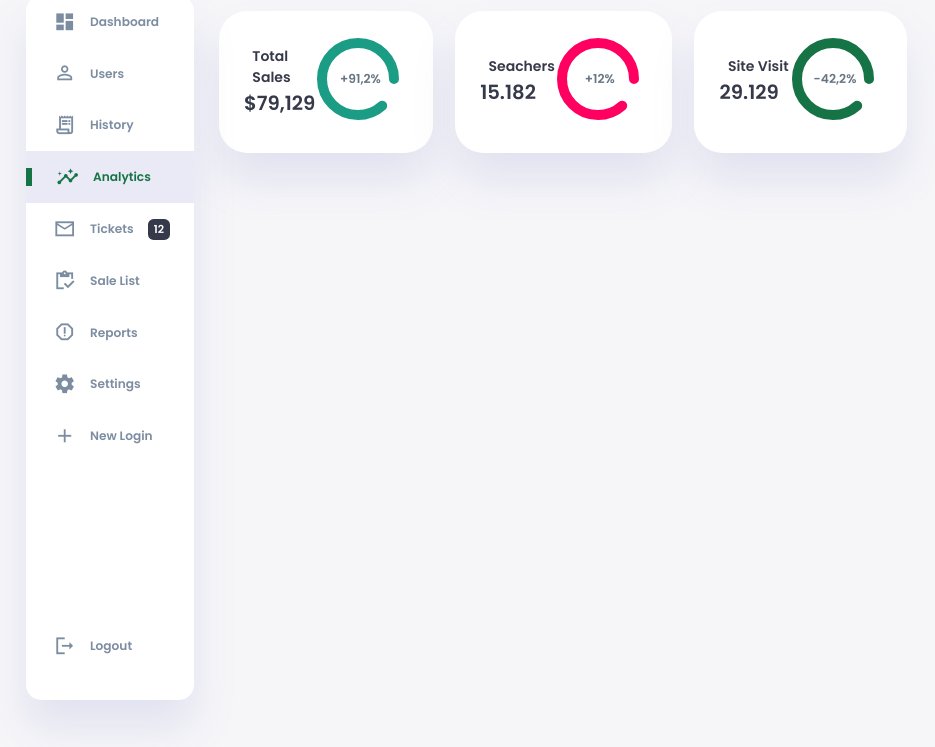
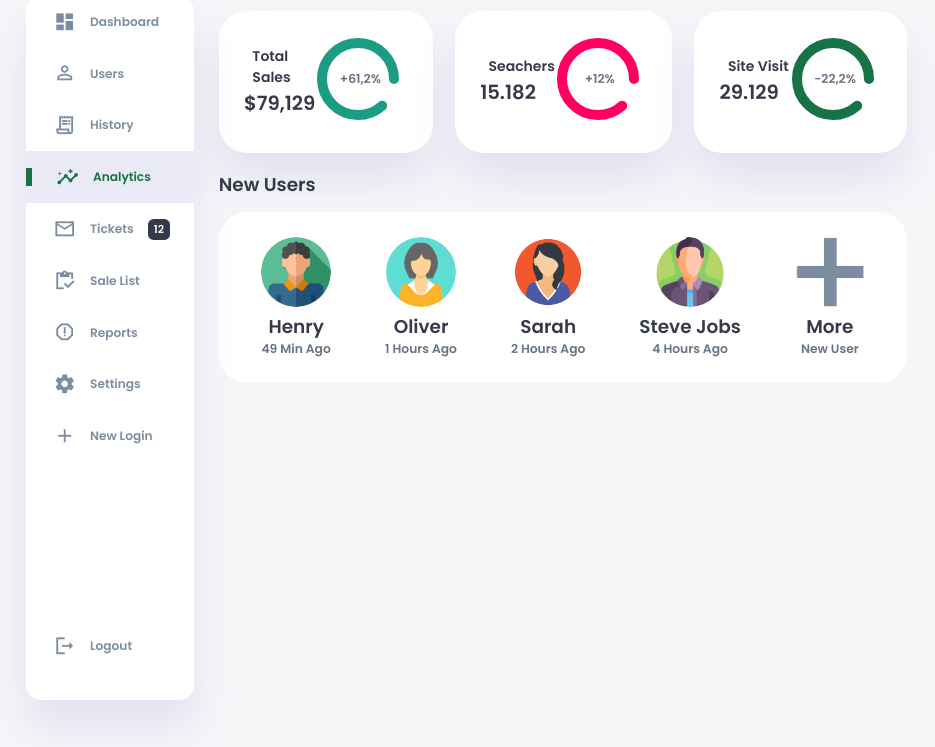
Before and after one commit to henriquedouradoo/dashboard-app, a plain HTML site: page index.html in a window 1280 px wide. Shown: the part 53-800 px from the top of the page, without its empty margins (0-935 px from the left). Drawn offline with Linux system fonts and the light colour scheme; a script that the page names is missing.

Commit message:
Add files via upload

```diff
--- a/index.html
+++ b/index.html
@@ -105,7 +105,7 @@
                                     <circle cx="38" cy="38" r="36"></circle>
                                 </svg>
                                 <div class="percentage">
-                                    <p>+91,2%</p>
+                                    <p>+61,2%</p>
                                 </div>
                             </div>
                     </div>
@@ -137,12 +137,44 @@
                                 <circle cx="38" cy="38" r="36"></circle>
                             </svg>
                             <div class="percentage">
-                                <p>-42,2%</p>
+                                <p>-22,2%</p>
                             </div>
                         </div>
                 </div>
             </div>
             </div>
+
+            <div class="new-users">
+                <h2>New Users</h2>
+                <div class="user-list">
+                    <div class="user">
+                        <img src="img/person1.png" alt="person">
+                        <h2>Henry</h2>
+                        <p>49 Min Ago</p>
+                    </div>
+                    <div class="user">
+                        <img src="img/person2.png" alt="person">
+                        <h2>Oliver</h2>
+                        <p> 1 Hours Ago</p>
+                    </div>
+                    <div class="user">
+                        <img src="img/person3.png" alt="person">
+                        <h2>Sarah</h2>
+                        <p>2 Hours Ago</p>
+                    </div>
+                    <div class="user">
+                        <img src="img/person4.png" alt="person">
+                        <h2>Steve Jobs</h2>
+                        <p>4 Hours Ago</p>
+                    </div>
+                    <div class="user">
+                        <img src="img/plus.png" alt="person">
+                        <h2>More</h2>
+                        <p>New User</p>
+                    </div>
+                </div>
+            </div>
+
         </main>
 
 
--- a/style.css
+++ b/style.css
@@ -303,3 +303,39 @@
    height: 100%;
    width: 100%;
  }
+
+ main .new-users{
+   margin-top: 1.3rem;
+ }
+
+ main .new-users .user-list{
+   background-color: var(--color-white);
+   padding: var(--card-padding);
+   border-radius: var(--card-border-radius);
+   margin-top: 1rem;
+   box-sizing: var(--box-shadow);
+   display: flex;
+   justify-content: space-around;
+   flex-wrap: wrap;
+   gap: 1.4rem;
+   cursor: pointer;
+   transition: all 0.3s ease;
+ }
+
+ main .new-users .user-list:hover{
+   box-shadow: none;
+ }
+
+ main .new-users .user-list .user{
+   display: flex;
+   flex-direction: column;
+   align-items: center;
+   justify-content: center;
+ }
+
+ main .new-users .user-list .user img{
+   width: 5rem;
+   height: 5rem;
+   margin-bottom: 0.4rem;
+   border-radius: 50%;
+ }
```
Also changed, not shown: img/person1.png (added), img/person2.png (added), img/person3.png (added), img/person4.png (added), img/plus.png (added).
